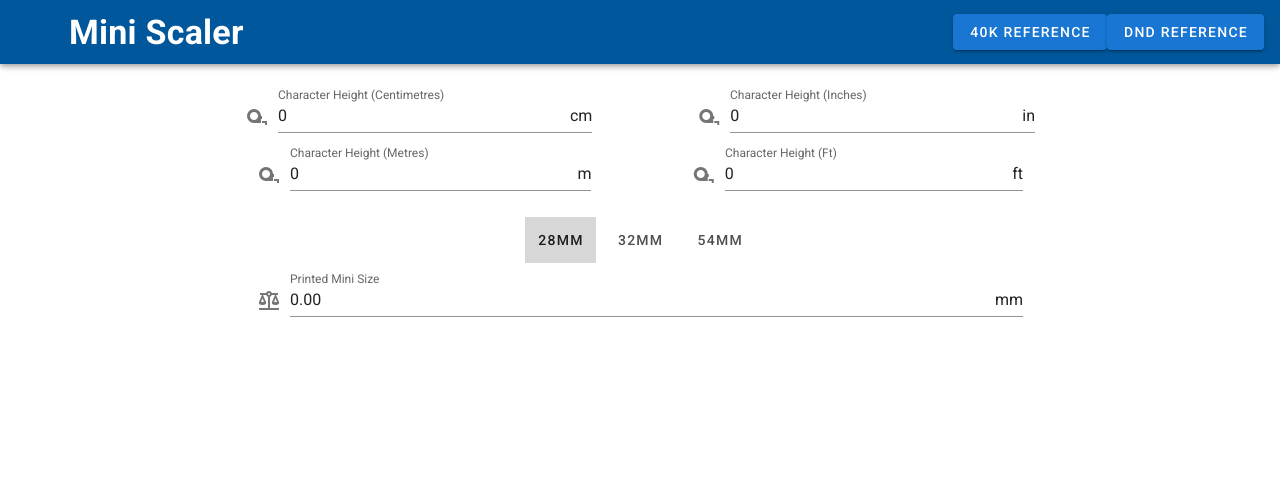
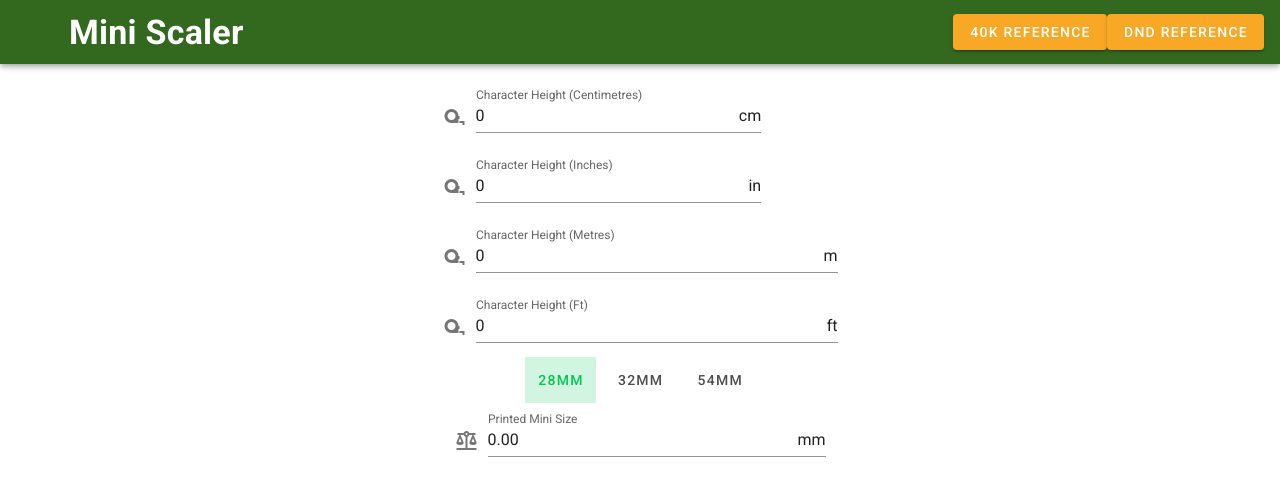
Before and after one commit to nMckenryan/Mini-Scaler, a Vue app: page / in a window 1280 px wide. Shown: the top 496 px of the page. Built offline with nearby package versions, Linux system fonts and the light colour scheme.

Commit message:
Cleared up the interface

```diff
--- a/src/components/ScaleCalculator.vue
+++ b/src/components/ScaleCalculator.vue
@@ -1,7 +1,7 @@
 <template>
   <v-container width="200" class="mx-auto mt-5">
     <v-row class="text-center">
-      <v-col class="mb-5 mx-auto" cols="8">
+      <v-col class="mb-5 mx-auto" cols="4">
         <v-form>
           <v-layout row wrap>
             <!-- CENTIMETRES -->
@@ -14,12 +14,8 @@
                 suffix="cm"
                 @input="updateCm"
               ></v-text-field>
-            </v-flex>
 
-            <v-spacer></v-spacer>
-
-            <!-- Inches -->
-            <v-flex s2>
+              <!-- Inches -->
               <v-text-field
                 label="Character Height (Inches)"
                 prepend-icon="mdi-tape-measure"
@@ -29,9 +25,9 @@
                 @input="updateIn"
               ></v-text-field>
             </v-flex>
-          </v-layout>
 
-          <v-layout>
+            <v-spacer></v-spacer>
+
             <!-- METRES -->
             <v-flex s2>
               <v-text-field
@@ -42,10 +38,10 @@
                 suffix="m"
                 @input="updateM"
               ></v-text-field>
-            </v-flex>
-            <v-spacer></v-spacer>
-            <!-- Feet -->
-            <v-flex s2>
+
+              <v-spacer></v-spacer>
+
+              <!-- Feet -->
               <v-text-field
                 label="Character Height (Ft)"
                 prepend-icon="mdi-tape-measure"
@@ -64,9 +60,9 @@
           <v-btn-toggle
             v-model="scaleType"
             tile
-            color="deep-blue accent-3"
+            color="green accent-4"
             group
-            required
+            mandatory
           >
             <v-btn value="28">
               28mm
@@ -76,7 +72,7 @@
               32mm
             </v-btn>
 
-            <v-btn value="32">
+            <v-btn value="54">
               54mm
             </v-btn>
           </v-btn-toggle>
@@ -87,7 +83,6 @@
             prepend-icon="mdi-scale-balance"
             type="number"
             suffix="mm"
-            readonly
           ></v-text-field>
         </v-form>
       </v-col>
--- a/src/components/TopBar.vue
+++ b/src/components/TopBar.vue
@@ -1,6 +1,6 @@
 <template>
   <div>
-    <v-app-bar app color="light-blue darken-4" dark>
+    <v-app-bar app color="light-green darken-4" dark>
       <div class="d-flex align-center">
         <v-img
           alt="MiniscalerLogo"
@@ -11,22 +11,28 @@
           width="45"
         />
 
-        <h1 class="display-1 font-weight-bold my-auto">
+        <h3 class="display-1 heading-3 font-weight-bold my-auto">
           Mini Scaler
-        </h1>
+        </h3>
       </div>
       <v-spacer></v-spacer>
 
-      <v-menu transition="slide-y-transition" bottom>
+      <v-menu offset-y transition="slide-y-transition" bottom>
         <template v-slot:activator="{ on, attrs }">
-          <v-btn class="purple" color="primary" dark v-bind="attrs" v-on="on">
+          <v-btn
+            color="yellow darken-3"
+            dark
+            v-bind="attrs"
+            v-on="on"
+            class="ml-10"
+          >
             40k Reference
           </v-btn>
         </template>
         <v-list>
           <v-list-item v-for="(item, i) in Wh40Heights" :key="i">
             <v-list-item-name>
-              <a @click="setPreset(item.height)">
+              <a class="caption" @click="setPreset(item.height)">
                 {{ item.name }} {{ item.height }} cm</a
               ></v-list-item-name
             >
@@ -34,9 +40,9 @@
         </v-list>
       </v-menu>
 
-      <v-menu transition="slide-y-transition" bottom>
+      <v-menu transition="slide-y-transition" offset-y bottom>
         <template v-slot:activator="{ on, attrs }">
-          <v-btn class="purple" color="primary" dark v-bind="attrs" v-on="on">
+          <v-btn color="yellow darken-3" dark v-bind="attrs" v-on="on">
             DnD Reference
           </v-btn>
         </template>
```
Also changed, not shown: 2 other files (tests, documents, lock files or other folders).
